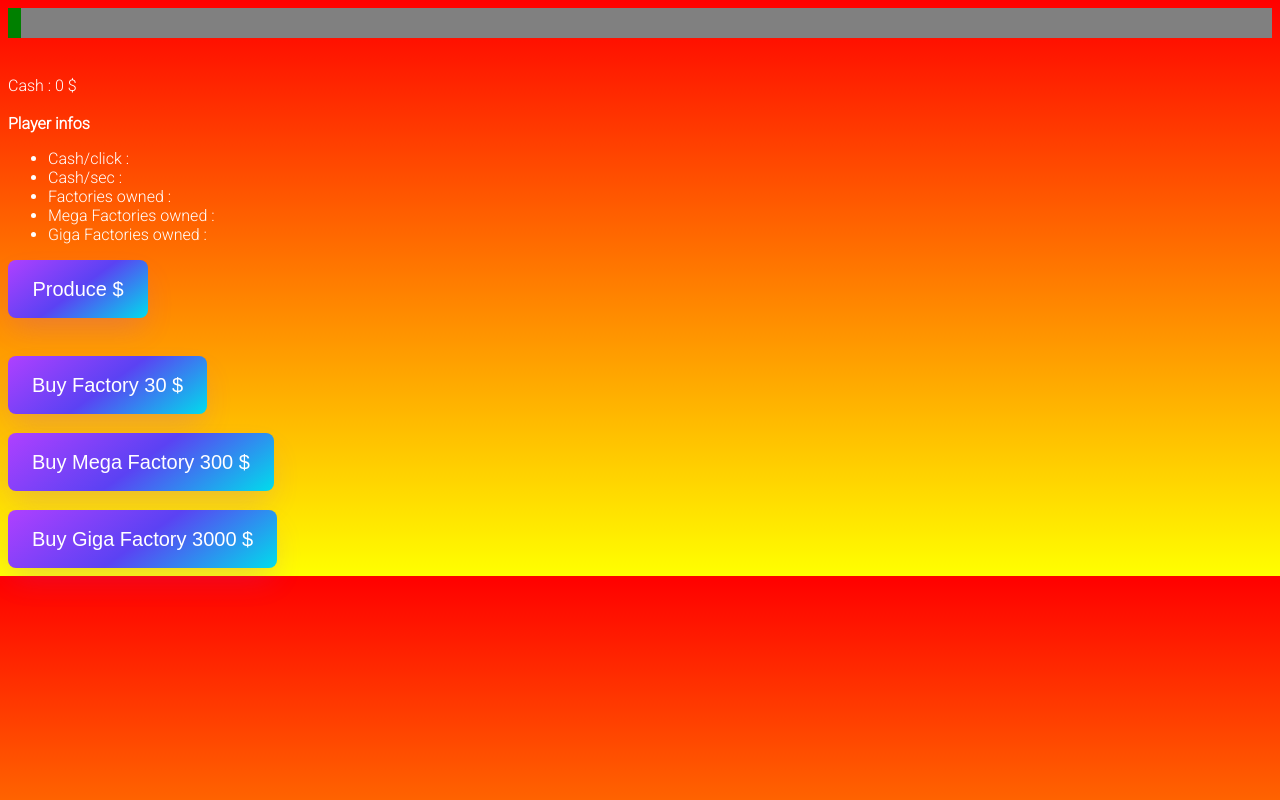
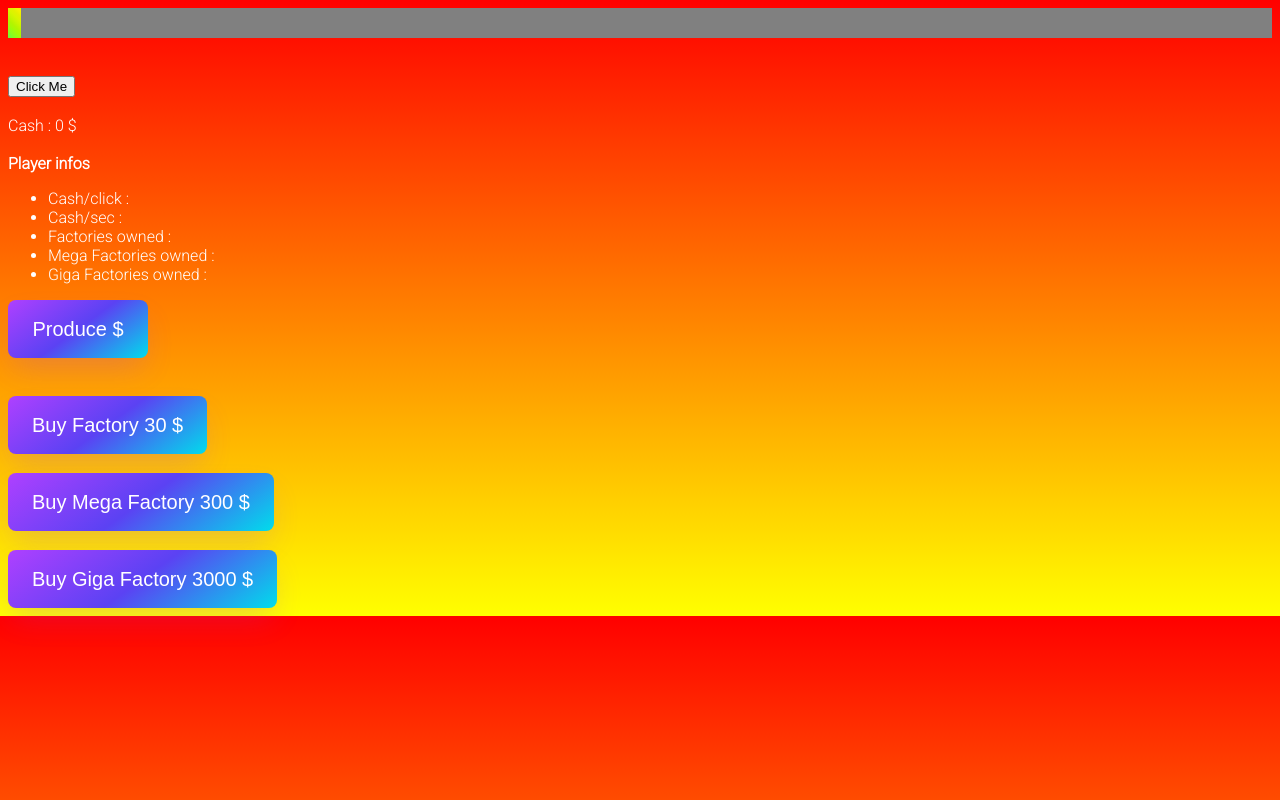
Before and after one commit to GRaonix/cash_factory2, a plain HTML site: page index.html in a window 1280 px wide. Drawn offline with nearby package versions, Linux system fonts and the light colour scheme.

Commit message:
adding progress bar style

```diff
--- a/index.html
+++ b/index.html
@@ -13,6 +13,7 @@
     <div id="myProgress">
       <div id="myBar"></div>
     </div><br><br>
+    <button onclick="move()">Click Me</button> <br><br>
 
 
     <div id="app">
--- a/package.json
+++ /dev/null
@@ -1,5 +0,0 @@
-{
-  "dependencies": {
-    "vue-progressbar": "^0.7.5"
-  }
-}
--- a/styles.css
+++ b/styles.css
@@ -51,5 +51,19 @@
 #myBar {
   width: 1%;
   height: 30px;
-  background-color: green;
+  background-color: rgb(251, 255, 0);
+  background-image: linear-gradient(
+  45deg,
+  hsl(108deg 100% 61%) 0%,
+  hsl(97deg 98% 58%) 11%,
+  hsl(88deg 97% 54%) 22%,
+  hsl(81deg 96% 50%) 33%,
+  hsl(76deg 100% 48%) 44%,
+  hsl(71deg 100% 48%) 56%,
+  hsl(67deg 100% 48%) 67%,
+  hsl(63deg 100% 47%) 78%,
+  hsl(59deg 100% 48%) 89%,
+  hsl(55deg 100% 50%) 100%
+
+);
 }
```
Also changed, not shown: 1 other file.
